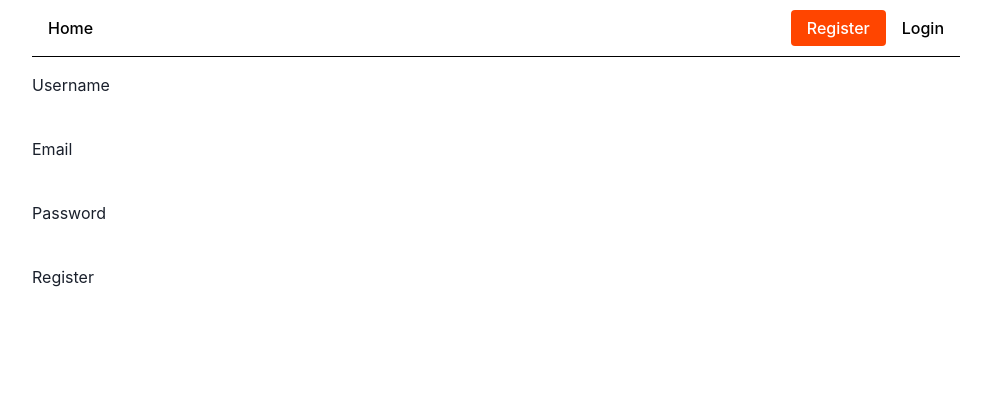
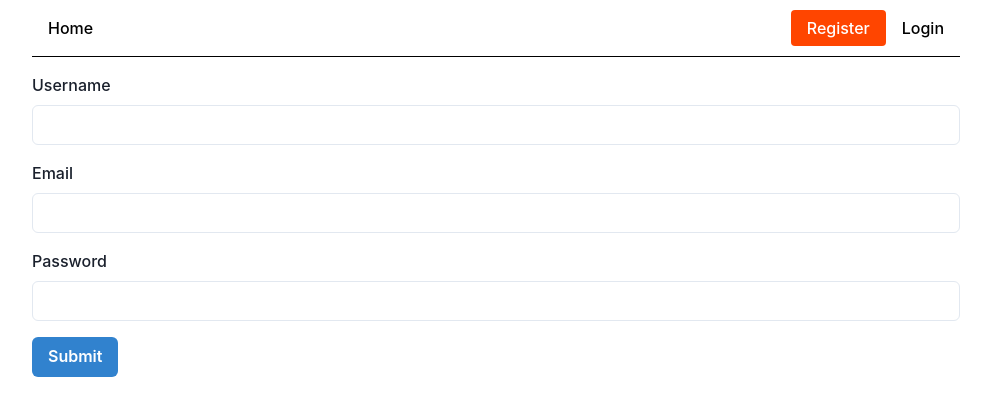
Before and after one commit to vladikshevchuk/goit-react-hw-08-phonebook, a React (Create React App) app: page /goit-react-hw-08-phonebook/register in a window 1280 px wide. Shown: the top 416 px of the page, without its empty margins (144-1135 px from the left). Built offline with nearby package versions, Linux system fonts and the light colour scheme.

Commit message:
implemented RegisterForm with Formik and Charka

```diff
--- a/src/components/Contact/Contact.jsx
+++ b/src/components/Contact/Contact.jsx
@@ -9,7 +9,7 @@ export const Contact = ({ contact }) => {
   const handleDelete = () => dispatch(deleteContact(contact.id));
   const { isOpen, onOpen, onClose } = useDisclosure();
 
-    const getContact = (e, editedContact) => {
+  const getContact = (e, editedContact) => {
     e.preventDefault();
 
     dispatch(updateContact(contact.id));
@@ -26,7 +26,12 @@ export const Contact = ({ contact }) => {
       <Button type="button" onClick={handleDelete}>
         Delete
       </Button>
-      <ModalWindow isOpen={isOpen} onClose={onClose} getContact={getContact} />
+      <ModalWindow
+        isOpen={isOpen}
+        onClose={onClose}
+        getContact={getContact}
+        contact={contact}
+      />
     </WrapperContact>
   );
 };
--- a/src/components/LoginForm/LoginForm.jsx
+++ b/src/components/LoginForm/LoginForm.jsx
@@ -1,5 +1,6 @@
 import { useDispatch } from "react-redux";
 import { logIn } from "redux/auth/operations";
+import { Input, Button } from '@chakra-ui/react'
 import { Form, Lable } from "./LoginForm.styled";
 
 export const LoginForm = () => {
@@ -21,13 +22,13 @@ export const LoginForm = () => {
     <Form autoComplete="off" onClick={handleSubmit}>
       <Lable>
         Email
-        <input type="email" name="email" />
+        <Input type="email" name="email" />
       </Lable>
       <Lable>
         Password
-        <input type="password" name="password" />
+        <Input type="password" name="password" />
       </Lable>
-      <button type="submit">Log In</button>
+      <Button type="submit" colorScheme='blue'>Log In</Button>
     </Form>
   );
 };
--- a/src/components/ModalWindow/ModalWindow.jsx
+++ b/src/components/ModalWindow/ModalWindow.jsx
@@ -13,9 +13,9 @@ import {
   Input,
 } from '@chakra-ui/react';
 
-export const ModalWindow = ({ isOpen, onClose, getContact }) => {
-  const [name, setName] = useState('');
-  const [number, setNumber] = useState('');
+export const ModalWindow = ({ isOpen, onClose, getContact, contact }) => {
+  const [name, setName] = useState(contact?.name ?? '');
+  const [number, setNumber] = useState(contact?.number ?? '');
 
   const handleInputChange = e => {
     const { name, value } = e.target;
--- a/src/components/RegisterForm/RegisterForm.jsx
+++ b/src/components/RegisterForm/RegisterForm.jsx
@@ -1,38 +1,69 @@
 import { useDispatch } from 'react-redux';
 import { register } from 'redux/auth/operations';
-import { Form, Lable } from "./RegisterForm.styled";
+import { Input, Button, FormControl, FormLabel } from '@chakra-ui/react';
+import { Formik, Form, Field } from 'formik';
+
+const initialValues = {
+  name: '',
+  email: '',
+  password: '',
+};
 
 export const RegisterForm = () => {
   const dispatch = useDispatch();
 
-  const handleSubmit = e => {
-    e.preventDefault();
-    const form = e.currentTarget;
+  const handleSubmit = (values, actions) => {
+    const { name, email, password } = values;
+
     dispatch(
       register({
-        name: form.elements.name.value,
-        email: form.elements.email.value,
-        password: form.elements.password.value,
+        name,
+        email,
+        password,
       })
     );
-    form.reset();
+
+    actions.resetForm();
   };
 
   return (
-    <Form autoComplete="off" onClick={handleSubmit}>
-      <Lable>
-        Username
-        <input type="text" name="name" />
-      </Lable>
-      <Lable>
-        Email
-        <input type="email" name="email" />
-      </Lable>
-      <Lable>
-        Password
-        <input type="password" name="password" />
-      </Lable>
-      <button type="submit">Register</button>
-    </Form>
+    <Formik initialValues={initialValues} onSubmit={handleSubmit}>
+      {props => (
+        <Form>
+          <Field name="name">
+            {({ field }) => (
+              <FormControl>
+                <FormLabel>Username</FormLabel>
+                <Input {...field} type="text" name="name" />
+              </FormControl>
+            )}
+          </Field>
+          <Field name="email">
+            {({ field }) => (
+              <FormControl mt={4}>
+                <FormLabel>Email</FormLabel>
+                <Input {...field} type="email" name="email" />
+              </FormControl>
+            )}
+          </Field>
+          <Field name="password">
+            {({ field }) => (
+              <FormControl mt={4}>
+                <FormLabel>Password</FormLabel>
+                <Input {...field} type="password" name="password" />
+              </FormControl>
+            )}
+          </Field>
+          <Button
+            mt={4}
+            colorScheme="blue"
+            isLoading={props.isSubmitting}
+            type="submit"
+          >
+            Submit
+          </Button>
+        </Form>
+      )}
+    </Formik>
   );
 };
--- a/src/components/RegisterForm/RegisterForm.styled.js
+++ /dev/null
@@ -1,11 +0,0 @@
-import styled from 'styled-components';
-
-export const Form = styled.form`
-  width: 320px;
-`;
-
-export const Lable = styled.label`
-  display: flex;
-  flex-direction: column;
-  margin-bottom: 16px;
-`;
```
Also changed, not shown: src/components/Form/Form.jsx (deleted, +0 -71 lines), src/components/Form/Form.styled.jsx (deleted, +0 -7 lines).
